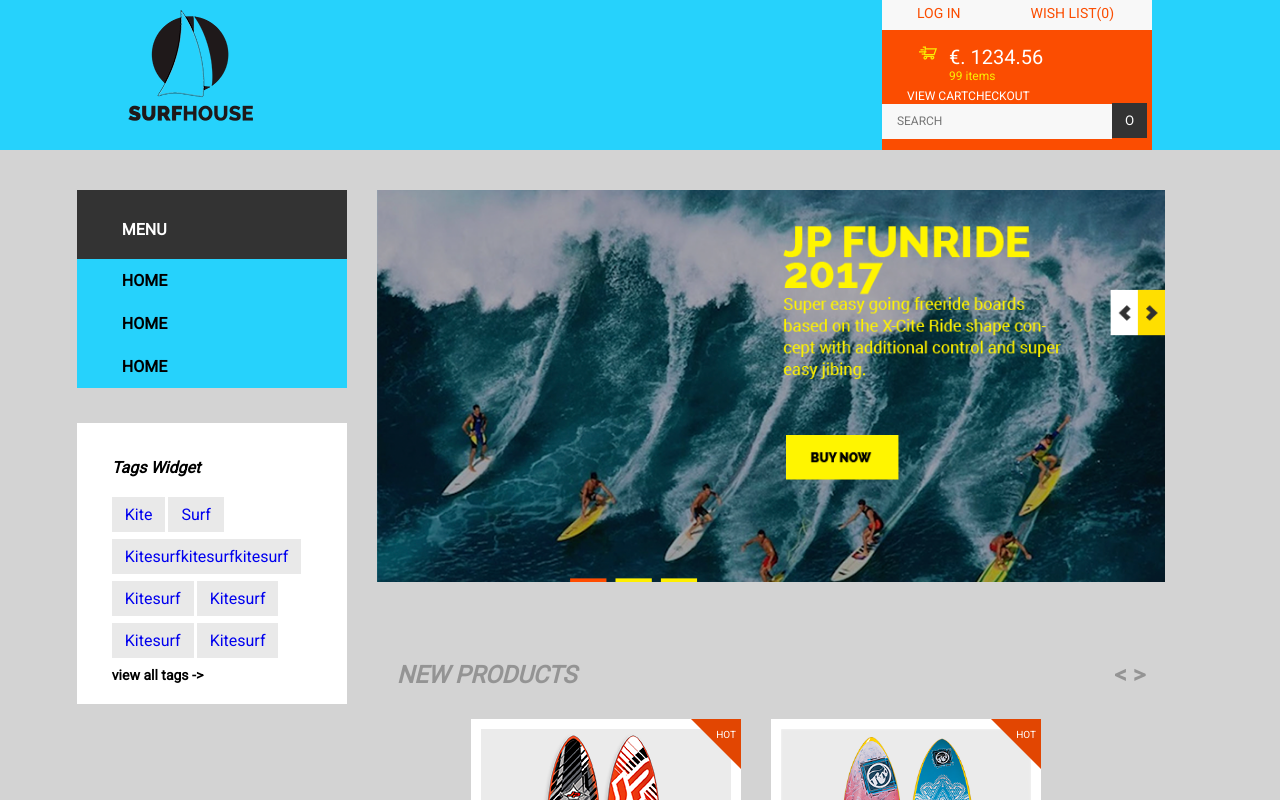
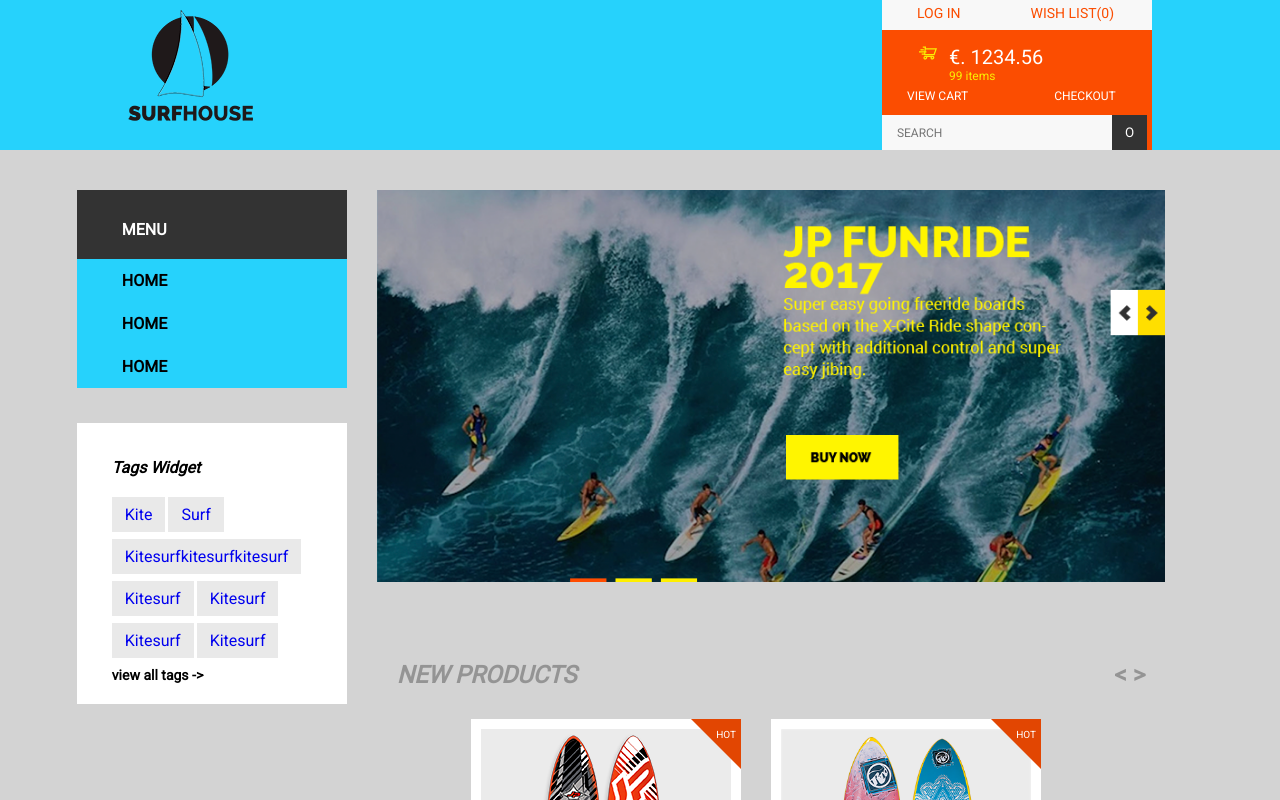
Before and after one commit to stesserHub/Modern-Front-End-3-Surf-House, a Vue app in the folder surfhouse/: page / in a window 1280 px wide. Shown: the top 800 px of the page. Built offline with nearby package versions, Linux system fonts and the light colour scheme.

Commit message:
correction style cart

```diff
--- a/surfhouse/src/assets/styles/_header.scss
+++ b/surfhouse/src/assets/styles/_header.scss
@@ -1,6 +1,8 @@
 @import "variables";
 
 header {
+
+    position: relative;
     height: 150px;
 
     margin-bottom: 40px;
@@ -14,6 +16,8 @@
     }
 
     #cart {
+
+        position: relative;
         float: right;
 
         width: 270px;
@@ -88,6 +92,9 @@
 
         .cartsearch {
 
+            position: absolute;
+            bottom: 0;
+
             form {
                 input {
                     border: none;
--- a/surfhouse/src/components/_Header.vue
+++ b/surfhouse/src/components/_Header.vue
@@ -40,7 +40,7 @@
                     <ul>
                         <li>
                             <a href="#">
-                                view cart
+                                view cart &nbsp;&nbsp;&nbsp;&nbsp;&nbsp;&nbsp;&nbsp;&nbsp;&nbsp;&nbsp;&nbsp;&nbsp;&nbsp;&nbsp;&nbsp;&nbsp;&nbsp;&nbsp;&nbsp;&nbsp;&nbsp;&nbsp;&nbsp;&nbsp;&nbsp;&nbsp;&nbsp;&nbsp;
                             </a>
                         </li>
                         <li>
```
